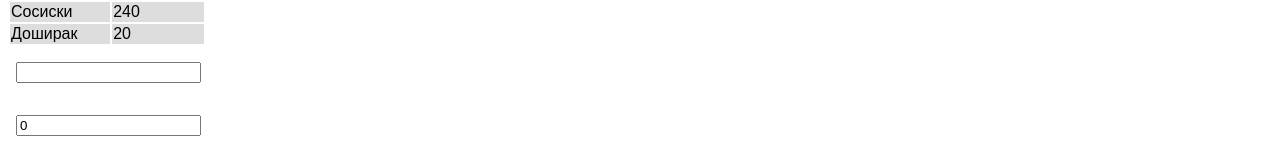
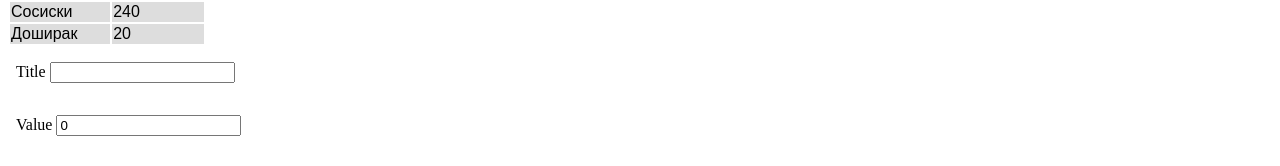
Before and after one commit to vgsnv/mgm-articles, a React app: page / in a window 1280 px wide. Both pictures are taken after a click on the button "Добавить". Shown: the part 202-368 px from the top of the page. Built offline with nearby package versions, Linux system fonts and the light colour scheme; the HTML template or start-up script is replaced by a standard one.

Commit message:
Add some labels

```diff
--- a/src/components/ArticleAddModal/ArticleAddModal.tsx
+++ b/src/components/ArticleAddModal/ArticleAddModal.tsx
@@ -59,6 +59,7 @@
     return(<div>{ mode === Mode.ADDING && <div id={css.articleAddModal}>
 
       <Row>
+        <label> Title </label>
         <InputText
           value = {articleNew.title}
           maxLength = {25}
@@ -67,6 +68,7 @@
       </Row>
 
       <Row>
+        <label> Value </label>
         <InputNumber
           value = {articleNew.value}
           maxLength = {25}
```
